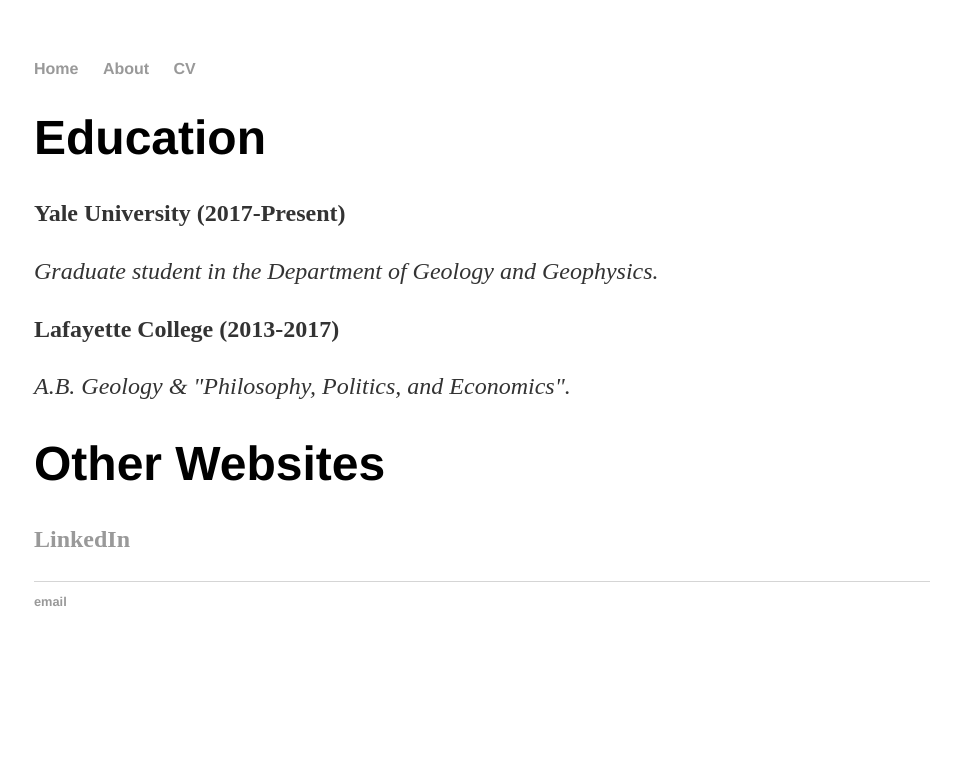
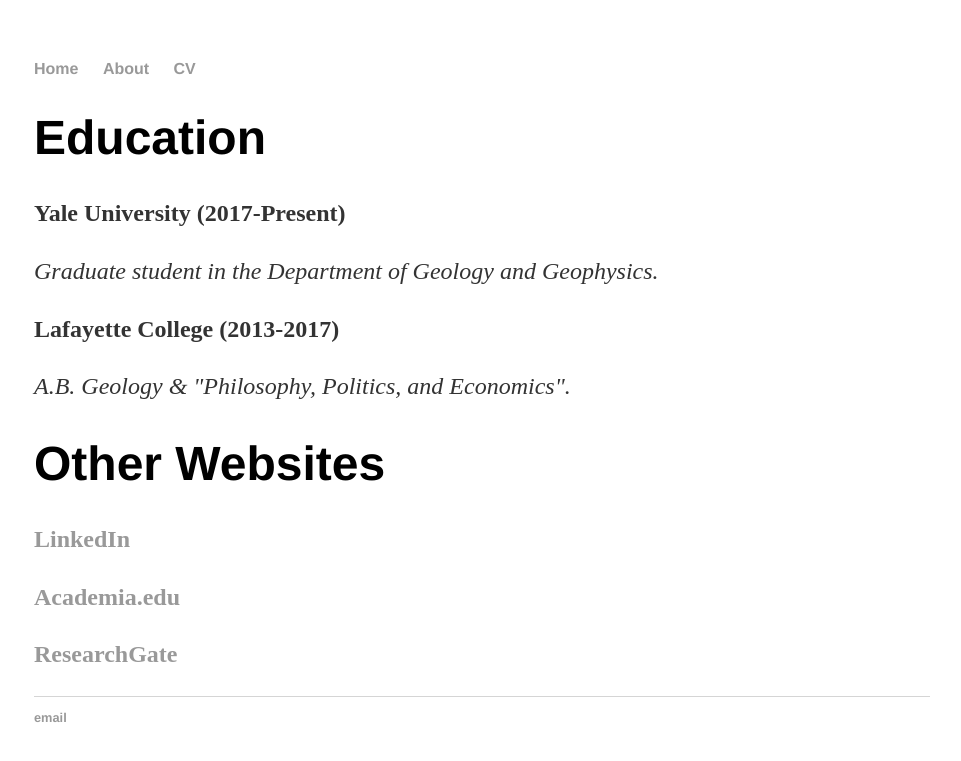
Before and after one commit to jackolivershaw/jackolivershaw.github.io, a Jekyll site: the page built from about/index.html, in a window 1280 px wide. Shown: the top 761 px of the page, without its empty margins (158-1119 px from the left). Built offline with Jekyll 4.4.1, drawn with Linux system fonts in a browser that asks for light colours.

Commit message:
Update index.html

```diff
--- a/about/index.html
+++ b/about/index.html
@@ -17,4 +17,8 @@
 
 	<h1>Other Websites</h1>
 	<p><b><a href="https://www.linkedin.com/in/jackolivershaw/">LinkedIn</a></p></b>
+	<p><b><a href="http://yale.academia.edu/JackShaw">Academia.edu</a></p></b>
+	<p><b><a href="https://www.researchgate.net/profile/Jack_Shaw7">ResearchGate</a></p></b>
+
+
 </div><!-- /.blurb -->
```
